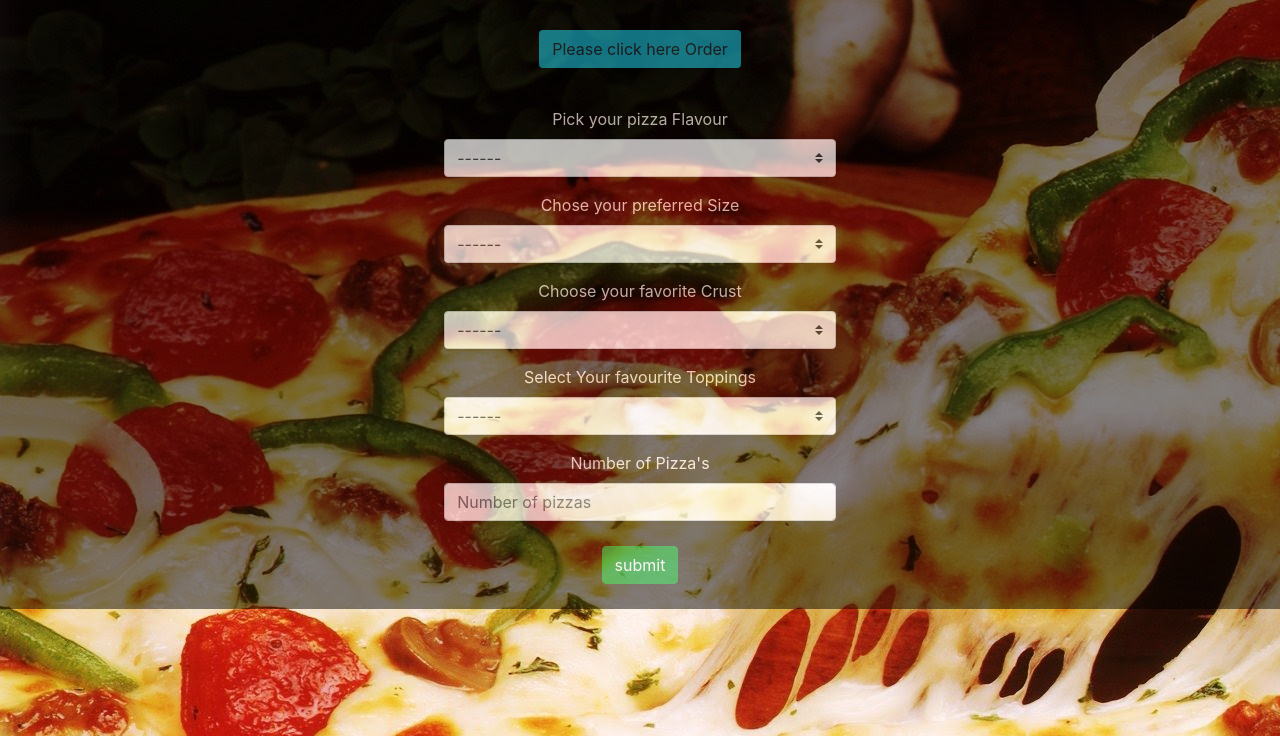
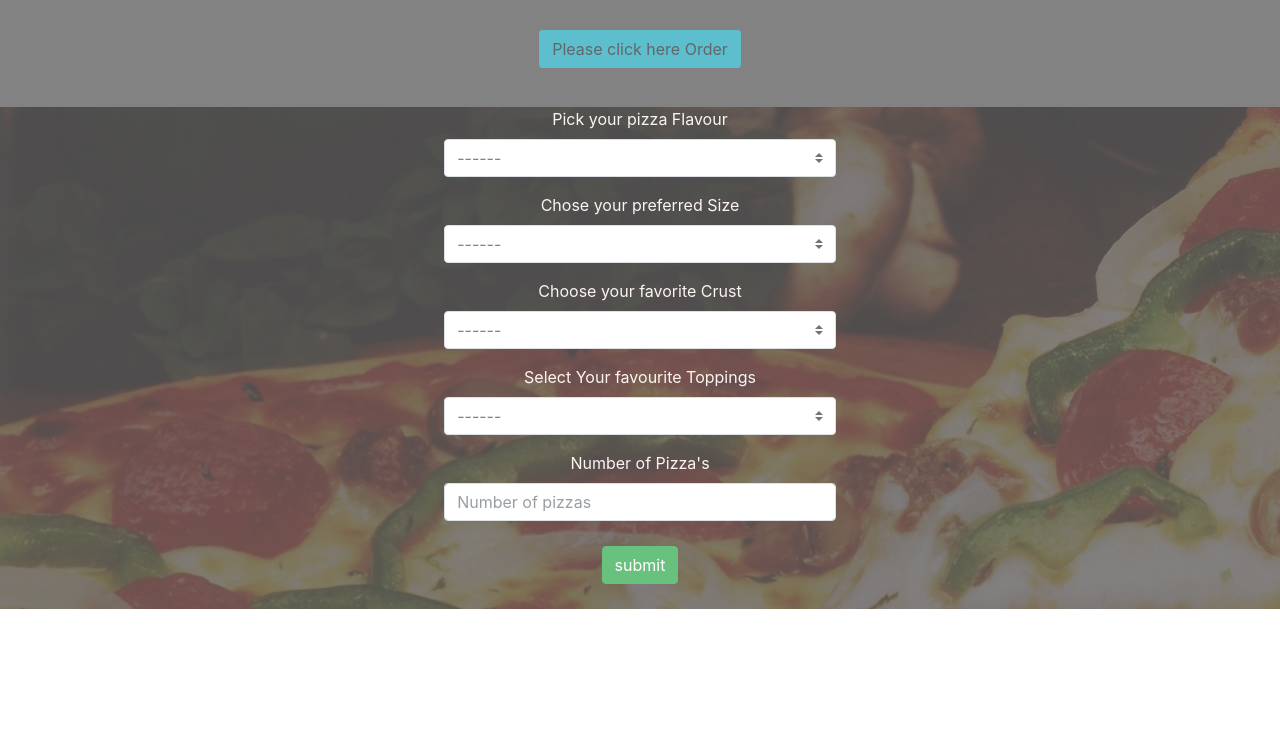
Before and after one commit to monicaoyugi/Pizza-App, a plain HTML site: page index.html in a window 1280 px wide. Shown: the part 64-800 px from the top of the page. Drawn offline with Linux system fonts and the light colour scheme.

Commit message:
added pizza bg image to class orders

```diff
--- a/css/styles.css
+++ b/css/styles.css
@@ -1,5 +1,5 @@
 body{
-    background-image: url('../img/pizza.jpg');
+
     height: 100vh;
     width: 100%;
     opacity: 0.7;
@@ -45,6 +45,11 @@ ul {
     height: 100%;
 }
 
+.orders{
+  background-image: url('../img/pizza.jpg');
+}
+
+
 label{
     color:#fcf0eb;
 }
```
